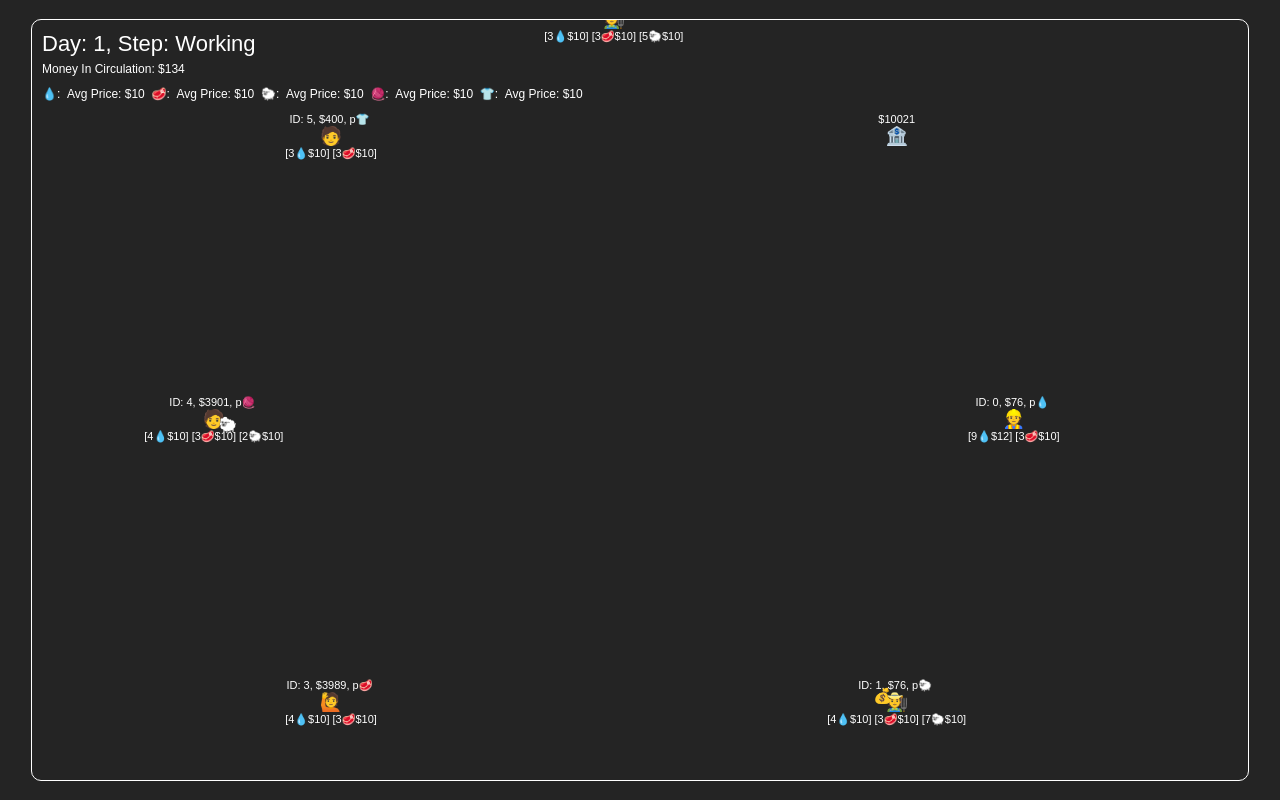
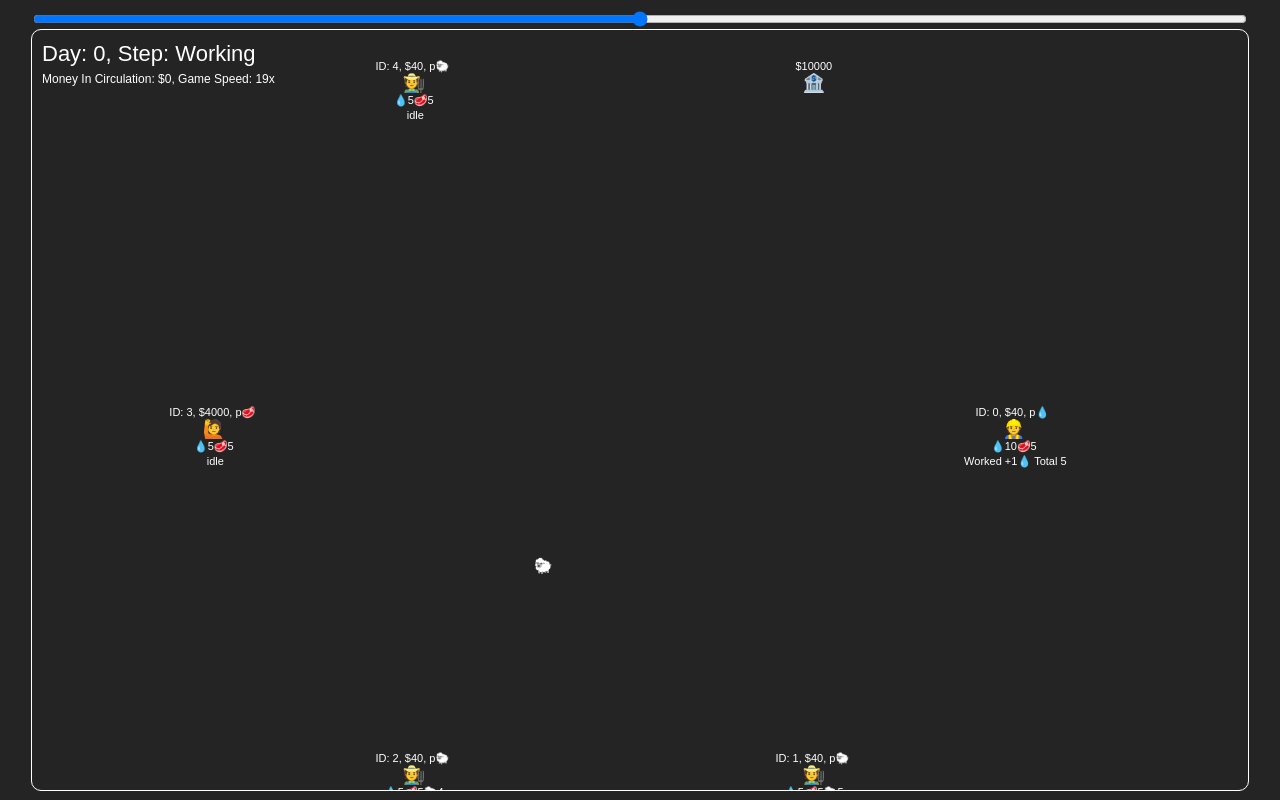
Before and after one commit to leon554/Economy-SImulation, a website built with Vite: page index.html in a window 1280 px wide. Built offline with nearby package versions, Linux system fonts and the light colour scheme.

Commit message:
Added messages for what workers are doing and made animation for workers recieving resources when working

```diff
--- a/index.html
+++ b/index.html
@@ -9,6 +9,9 @@
   <body>
     <div id="app"></div>
     <script type="module" src="/src/main.ts"></script>
-    <canvas id="canvas"></canvas>
+    <div class="bodydiv">
+      <input type="range" name="" id="gamespeed" min="-20" max="0" step="0.1">
+      <canvas id="canvas"></canvas>
+    </div>
   </body>
 </html>
--- a/src/constants.ts
+++ b/src/constants.ts
@@ -4,3 +4,7 @@ export const MIN_VITAL_RESOURCE_AMT = 5
 export const TAX_RATE = 0.2
 export const WELLFARE_MULTIPLIER = 3
 export const MAX_BUY_SELL_PRICE = 30
+export let GAME_SPEED = 1
+export function setGAMESPEED(speed: number){
+    GAME_SPEED = speed
+}
--- a/src/drawingUtil.ts
+++ b/src/drawingUtil.ts
@@ -1,9 +1,11 @@
 import { Drawable, Position } from "./type";
-import { d } from "./main";
+import { canvas, d } from "./main";
 import { color } from "./draw/Color";
 import { Worker } from "./worker"
 import { profesionIcon, ResourceTable } from "./util";
 import { entities } from "./simulation";
+import { HorizontalAllign } from "./draw/Draw";
+import { GAME_SPEED } from "./constants";
 
 export function generateCirclePoints(radius: number, amount: number, x: number, y: number): { x: number, y: number }[] {
     const points: { x: number, y: number }[] = [];
@@ -27,12 +29,15 @@ export function drawEntities(){
     entities.forEach((e) => {
         const profEmoji = (profesionIcon[e.profesion] == null) ? "🧑" : profesionIcon[e.profesion]
         const upperLowerData = e.data.split("^")
-        d.text(upperLowerData[0], 11, e.position.x, e.position.y - 17, undefined, undefined, new color(255,255,255))
-        d.text(profEmoji, 18, e.position.x, e.position.y, undefined, undefined, new color(255,255,100))
+        d.text(upperLowerData[0], 11, e.position.x, e.position.y - 17, HorizontalAllign.centre, undefined, new color(255,255,255))
+        d.text(profEmoji, 18, e.position.x, e.position.y, HorizontalAllign.centre, undefined, new color(255,255,100))
         if(upperLowerData.length < 2) return
-        d.text(upperLowerData[1], 11, e.position.x, e.position.y + 17, undefined, undefined, new color(255,255,255))
+        d.text(upperLowerData[1], 11, e.position.x, e.position.y + 17, HorizontalAllign.centre, undefined, new color(255,255,255))
+        if(upperLowerData.length < 3) return
+        d.text(upperLowerData[2], 11, e.position.x, e.position.y + 32, HorizontalAllign.centre, undefined, new color(255,255,255))
     })
     drawEvents.forEach(e => e())
+    console.log("ui updated")
 }
 export function setEntitiesPos(entities: Drawable[]){
     const points = generateCirclePoints(window.innerWidth/3.2, entities.length, window.innerWidth/2.2, window.innerHeight/2)
@@ -40,7 +45,6 @@ export function setEntitiesPos(entities: Drawable[]){
         e.position = {x: points[i].x, y: points[i].y}
     })
 }
-
 function generatePoints(start: number[], end: number[]) {
     const points = [];
     const stepX = (end[0] - start[0]) / 49; // Divide by 19 because we want 20 points, including start and end
@@ -50,8 +54,7 @@ function generatePoints(start: number[], end: number[]) {
     }
     return points;
 }
-
-const sleep = (delay:number) => new Promise((resolve) => setTimeout(resolve, delay))
+export const sleep = (delay:number) => new Promise((resolve) => setTimeout(resolve, delay))
 export async function drawTransAction(buyer: Worker, seller: Worker, resource: string){
     const sToB = generatePoints([seller.position.x, seller.position.y], [buyer.position.x, buyer.position.y])
     const bTos = generatePoints( [buyer.position.x, buyer.position.y], [seller.position.x, seller.position.y])
@@ -60,16 +63,25 @@ export async function drawTransAction(buyer: Worker, seller: Worker, resource: s
         drawEntities()
         d.text(ResourceTable[resource], 15, sToB[i][0], sToB[i][1])
         d.text("💰", 15, bTos[i][0], bTos[i][1])
-        await sleep(10)
+        await sleep(10 * Math.abs(GAME_SPEED))
     }
 }
 export async function drawMoneyTransaction(from: Position, To: Position){
     const fTot = generatePoints([from.x, from.y], [To.x, To.y])
-
-
     for(let i = 0; i < fTot.length; i++){
         drawEntities()
         d.text("💰", 15, fTot[i][0], fTot[i][1])
-        await sleep(10)
+        await sleep(10 * Math.abs(GAME_SPEED))
     }
 }
+export async function drawResourceTransaction(from: Position, To: Position, resource: string){
+    const fTot = generatePoints([from.x, from.y], [To.x, To.y])
+    for(let i = 0; i < fTot.length; i++){
+        drawEntities()
+        d.text(ResourceTable[resource], 15, fTot[i][0], fTot[i][1])
+        await sleep(10 * Math.abs(GAME_SPEED))
+    }
+}
+export function getCenterPoint(){
+    return {x: canvas.width/2, y: canvas.height/2}
+}
--- a/src/main.ts
+++ b/src/main.ts
@@ -2,8 +2,9 @@ import './style.css'
 import { Draw} from "./draw/Draw";
 import { color } from "./draw/Color";
 import { Loop } from './simulation';
+import { setGAMESPEED } from './constants';
 
-const canvas = document.getElementById("canvas") as HTMLCanvasElement
+export const canvas = document.getElementById("canvas") as HTMLCanvasElement
 export let d = new Draw(canvas, window.innerWidth *0.95, window.innerHeight * 0.95)
 d.fill(new color(0,0,0))
 
@@ -16,3 +17,9 @@ function startInterval() {
   runTask();
 }
 startInterval();
+
+const rangeslider = document.getElementById("gamespeed") as HTMLInputElement
+rangeslider.oninput = e => {
+  const trarget = e.target as HTMLInputElement
+  setGAMESPEED(Number(trarget.value))
+}
--- a/src/simulation.ts
+++ b/src/simulation.ts
@@ -1,5 +1,5 @@
 import { Worker } from "./worker";
-import { drawEntities, setEntitiesPos, addDrawEvent } from "./drawingUtil";
+import { drawEntities, setEntitiesPos, addDrawEvent} from "./drawingUtil";
 import { CreateResources, ResourceTable, shuffleArray } from "./util";
 import { d } from "./main";
 import { color } from "./draw/Color";
@@ -8,42 +8,53 @@ import { Bank } from "./bank";
 import { Event } from "./event";
 import { SaleType } from "./type";
 import { SpecialisedWorker } from "./specialisedWorke";
+import { GAME_SPEED } from "./constants";
 
 export let days = 0;
 let currentSimulationStep = ""
 let totalMoney = 0
 let resourcePriceString = ""
 addDrawEvent(() => {d.text(`Day: ${days}, Step: ${currentSimulationStep}`,22,10,25,HorizontalAllign.start,undefined,new color(255, 255, 255));});
-addDrawEvent(() => {d.text(`Money In Circulation: $${Math.round(totalMoney)}`,12,10,50, HorizontalAllign.start,undefined,new color(255, 255, 255));});
+addDrawEvent(() => {d.text(`Money In Circulation: $${Math.round(totalMoney)}, Game Speed: ${20 -Math.abs(GAME_SPEED)}x`,12,10,50, HorizontalAllign.start,undefined,new color(255, 255, 255));});
 addDrawEvent(() => {d.text(resourcePriceString,12,10,75, HorizontalAllign.start,undefined,new color(255, 255, 255));});
-export let entities: (Worker| Bank)[] = [];
+export let entities: (Worker| Bank | SpecialisedWorker)[] = [];
 export let resourcePrices : { [key: string]: {avgSellPrice: number, avgBuyPrice: number}} = {}
 export const saleEvent = new Event<(saleData: SaleType) => void>()
 export const updateUIEvent = new Event<() => void>()
 
-entities.push(new Worker(40, CreateResources(["water", "meat"], [4,4]) , "water"));
-entities.push(new Worker(40, CreateResources(["water", "meat"], [4,4]), "sheep"));
-entities.push(new Worker(40, CreateResources(["water", "meat"], [4,4]), "sheep"));
-entities.push(new SpecialisedWorker(4000, CreateResources(["water", "meat"], [4,4]), "butcher", "sheep", "meat"));
-entities.push(new SpecialisedWorker(4000, CreateResources(["water", "meat"], [4,4]), "skinner", "sheep", "wool"));
-entities.push(new SpecialisedWorker(400, CreateResources(["water", "meat"], [4,4]), "shirt", "wool", "shirt"));
-entities.push(new Worker(40, CreateResources(["water", "meat"], [4,4]), "sheep"));
+entities.push(new Worker(40, CreateResources(["water", "meat"], [5,5]) , "water"));
+entities.push(new Worker(40, CreateResources(["water", "meat"], [5,5]), "sheep"));
+entities.push(new Worker(40, CreateResources(["water", "meat"], [5,5]), "sheep"));
+entities.push(new SpecialisedWorker(4000, CreateResources(["water", "meat"], [5,5]), "butcher", "sheep", "meat"));
+//entities.push(new SpecialisedWorker(4000, CreateResources(["water", "meat"], [5,5]), "skinner", "sheep", "wool"));
+//entities.push(new SpecialisedWorker(400, CreateResources(["water", "meat"], [5,5]), "shirt", "wool", "shirt"));
+entities.push(new Worker(40, CreateResources(["water", "meat"], [5,5]), "sheep"));
 entities.push(new Bank(10000))
 setEntitiesPos(entities);
 
-
+//fix money supply
+//show current resource supply
 export async function Loop() {
     totalMoney = 0
     drawEntities();
+
     currentSimulationStep = "Working"
+    const specialisedWorkers: SpecialisedWorker[] = []
     for(const e of entities){
-        await e.work()
-        totalMoney += e.money
+        if(e instanceof SpecialisedWorker){
+            specialisedWorkers.push(e)
+        }else{
+            await e.work()
+        }
+    }
+    for(const sw of specialisedWorkers){
+        await sw.work()
     }
     currentSimulationStep = "Trading"
     await handleTransactions()
     getResourcePrice()
     //make it so base workers work first
+
     currentSimulationStep = "Consuming Resources"
     const entitiesIDToDel: number[] = []
     entities.filter(e => e instanceof Worker).forEach((e) => {
@@ -83,6 +94,6 @@ function getResourcePrice(){
     })
     Object.entries(resourceDict).forEach(r => {
         resourcePrices[r[0]] = {avgBuyPrice: Math.round(r[1].buyPriceSum/r[1].frequency), avgSellPrice: Math.round(r[1].sellPriceSum/r[1].frequency)}
-        resourcePriceString += `${ResourceTable[r[0]]}:  Avg Price: $${Math.round(r[1].sellPriceSum/r[1].frequency)} \n`
+        resourcePriceString += `${ResourceTable[r[0]]}: $${Math.round(r[1].sellPriceSum/r[1].frequency)} \n`
     })
 }
--- a/src/specialisedWorke.ts
+++ b/src/specialisedWorke.ts
@@ -13,6 +13,7 @@ export class SpecialisedWorker extends Worker implements Drawable{
         this.outputResource = outputResource
     }
     //make it so worker sells for higer than buy
+    //make it so worker doesnt by all the supply
     override async work(){
         this.checkAndCreateResources()
         let supplyLeft = true
--- a/src/style.css
+++ b/src/style.css
@@ -25,3 +25,7 @@ canvas{
   overflow: hidden;
   border: 1px solid white;
 }
+.bodydiv{
+  display: flex;
+  flex-direction: column;
+}
--- a/src/util.ts
+++ b/src/util.ts
@@ -30,6 +30,13 @@ export const ResourceTable : {[key: string]: string} = {
   "wool": "🧶",
   "shirt": "👕"
 }
+export const ProfesionToResource : {[key: string]: string} = {
+  "water": "water",
+  "sheep": "sheep",
+  "meat": "🥩",
+  "wool": "🧶",
+  "shirt": "👕"
+}
 export const profesionTable : {[key: string]: string} = {
   "water": "💧",
   "sheep": "🐑",
--- a/src/worker.ts
+++ b/src/worker.ts
@@ -1,8 +1,8 @@
 import { GATHER_AMOUNT, MAX_BUY_SELL_PRICE, MIN_VITAL_RESOURCE_AMT, TAX_RATE } from "./constants";
-import { drawTransAction } from "./drawingUtil";
+import { drawEntities, drawResourceTransaction, drawTransAction, getCenterPoint } from "./drawingUtil";
 import { days, saleEvent, updateUIEvent } from "./simulation";
 import { Position, ResourceType, Drawable, SellerReturnType, DenyReason} from "./type";
-import { findWorkerByID, getID, profesionTable, ResourceTable } from "./util";
+import { findWorkerByID, getID, profesionTable, ProfesionToResource, ResourceTable } from "./util";
 
 export class Worker implements Drawable {
     resources: ResourceType;
@@ -12,6 +12,7 @@ export class Worker implements Drawable {
     data: string;
     icon: string;
     profesion: string;
+    currentActivity: string = "idle"
 
     constructor(startingMoney: number, startingResources: ResourceType, profesion: string) {
         //add age
@@ -29,14 +30,15 @@ export class Worker implements Drawable {
         updateUIEvent.subscribe(() => this.updateDrawData())
     }
     protected updateDrawData() {
-        this.data = `ID: ${this.id}, $${Math.round(this.money)}, p${profesionTable[this.profesion]} ^ ${this.getResourcesAsString()}`;
+        console.log("draw data updated for id" + this.id)
+        this.data = `ID: ${this.id}, $${Math.round(this.money)}, p${profesionTable[this.profesion]} ^ ${this.getResourcesAsString()} ^ ${this.currentActivity}`;
     }
     protected getResourcesAsString() {
         let resources: string = "";
         Object.entries(this.resources).map((entry) => {
             if(entry[1].amount > 0){
 
-                resources += `[${entry[1].amount}${ResourceTable[entry[0]]}$${entry[1].sellPrice}] `;
+                resources += `${ResourceTable[entry[0]]}${entry[1].amount}`;
             }
         });
         return resources;
@@ -63,21 +65,21 @@ export class Worker implements Drawable {
         })
     }
     public async work() {
-        switch (this.profesion) {
-            case "water":
-                this.checkAndCreateResource("water")
-                this.resources["water"].amount += GATHER_AMOUNT;
-                break;
-            case "sheep":
-                this.checkAndCreateResource("sheep")
-                this.resources["sheep"].amount += GATHER_AMOUNT;
-                break;
+        this.checkAndCreateResource(ProfesionToResource[this.profesion])
+        for(let i = 0; i< GATHER_AMOUNT;i++){
+            await drawResourceTransaction(getCenterPoint(), this.position, ProfesionToResource[this.profesion])
+            this.resources[ProfesionToResource[this.profesion]].amount += 1;
+            this.currentActivity = `Worked +${1}${ResourceTable[ProfesionToResource[this.profesion]]} Total ${i +1}`
+            await updateUIEvent.emit()
+            drawEntities()
         }
-        updateUIEvent.emit()
+        await updateUIEvent.emit()
+        drawEntities()
     }
     public consumeResources(){
         this.resources["water"].amount -= 1
         this.resources["meat"].amount -= 1
+        this.currentActivity = `Consumed 1${ResourceTable["water"]} & 1${ResourceTable["sheep"]}`
 
         if(this.resources["water"].amount < 0 || this.resources["meat"].amount < 0){
             return false
@@ -100,12 +102,14 @@ export class Worker implements Drawable {
         if(this.resources[resource].buyPrice >= this.money) return false
 
         while(this.resources[resource].buyPrice < this.money){
-            for (const person of people) {
-                if(person.id == this.id) continue
+            for (const potentialSeller of people) {
+                if(potentialSeller.id == this.id) continue
 
-                const buyOfferSucces = await person.isWillingToSellX(resource, this.resources[resource].buyPrice, this.id, people)
+                this.currentActivity = `Offer to ${potentialSeller.id} for ${ResourceTable[resource]}`
+                const buyOfferSucces = await potentialSeller.isWillingToSellX(resource, this.resources[resource].buyPrice, this.id, people)
 
                 if(buyOfferSucces.saleSucces){
+                    this.currentActivity = `Bought ${ResourceTable[resource]} from ${potentialSeller.id}`
                     this.resources[resource].buyPrice -= this.resources[resource].buyPrice > 1 ? 1 : 0
                     return true
                 }
@@ -133,21 +137,23 @@ export class Worker implements Drawable {
         buyer.money -= price
         seller.resources[resource].amount--
 
-        updateUIEvent.emit()
+        await updateUIEvent.emit()
 
         await drawTransAction(buyer, seller, resource)
 
         seller.money += (price * (1-TAX_RATE))
         buyer.resources[resource].amount++
 
-        updateUIEvent.emit()
+        await updateUIEvent.emit()
 
         await saleEvent.emit({buyerID: buyer.id, sellerID: seller.id, amountSold: 1, price: price})
 
-        updateUIEvent.emit()
+        await updateUIEvent.emit()
 
        this.increaseSellPriceIfSoldOut(resource, resourceReserveAmount)
 
+
+        this.currentActivity = `sold ${ResourceTable[resource]} to ${buyer.id} for $${price}`
         console.log(`Buyer ${buyer.id} bought ${resource} for ${price} from seller ${seller.id}`)
         return {saleSucces: true, denyReason: DenyReason.None}
     }
```
